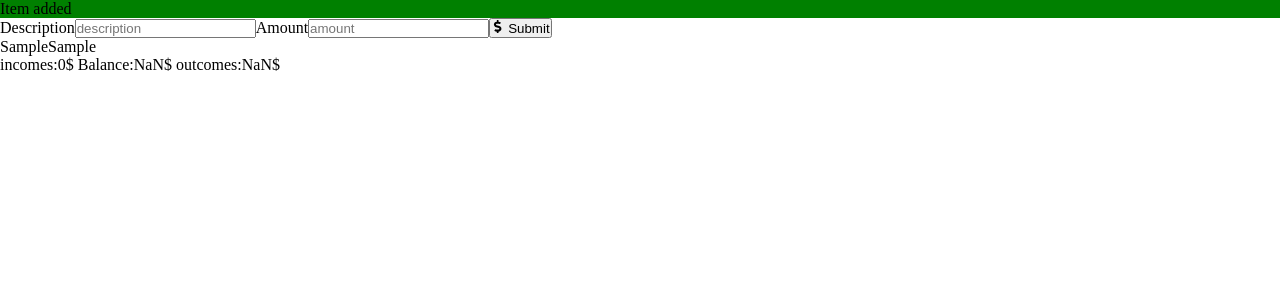
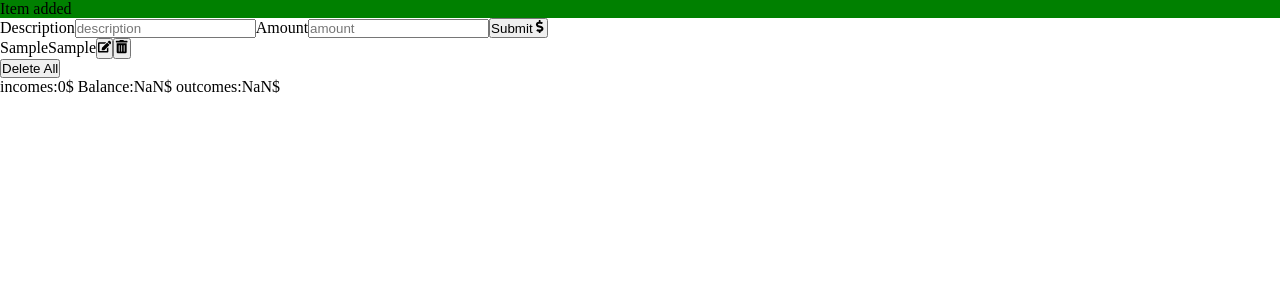
Before and after one commit to MateuszBukowski93/budget-app-react, a React (Create React App) app: page / in a window 1280 px wide. Both pictures are taken after typing "Sample", "Sample" into the empty fields and a click on the button "Submit". Shown: the top 300 px of the page. Built offline with nearby package versions, Linux system fonts and the light colour scheme.

Commit message:
All functions finished

```diff
--- a/src/App.js
+++ b/src/App.js
@@ -16,16 +16,19 @@ function App() {
   //Hooks
   //List
   const [budgetItems, setBudgetItems] = useState(initialState);
-  //Form
+  //budget item
   const [description, setDescription] = useState("");
   const [amount, setAmount] = useState("");
+  const [id, setId] = useState(0)
   // Summary
   const [incomes, setIncomes] = useState(0);
   const [balance, setBalance] = useState(0);
   const [outcomes, setOutcomes] = useState(0);
   //Alert
-  const [alert,setAlert] = useState({show:false})
-  //Locale Storage
+  const [alert, setAlert] = useState({ show: false });
+  // edit
+  const [edit, setEdit] = useState(false)
+   //Locale Storage
   useEffect(() => {
     localStorage.setItem("budgetItems", JSON.stringify(budgetItems));
   }, [budgetItems]);
@@ -35,6 +38,7 @@ function App() {
     let incomes = 0;
     let balance = 0;
     let outcomes = 0;
+
     budgetItems.map(item => {
       balance += parseInt(item.amount);
       if (item.amount > 0) {
@@ -42,45 +46,82 @@ function App() {
       } else {
         outcomes += parseInt(item.amount);
       }
+
+    });
       setIncomes(incomes);
       setBalance(balance);
       setOutcomes(outcomes);
-    });
   });
 
-  // changing description
+  // set description
   const handleDescription = e => {
     setDescription(e.target.value);
   };
 
-  //changing amount
+  //set amount
   const handleAmount = e => {
     setAmount(e.target.value);
   };
   //Alert
   const handleAlert = ({ type, text }) => {
-    setAlert({show:true, type, text})
-    setTimeout(()=>{
-      setAlert({show:false})
-    },3000)
+    setAlert({ show: true, type, text });
+    setTimeout(() => {
+      setAlert({ show: false });
+    }, 3000);
   };
+  //delete single item
+  const deleteItem = id => {
+    let temporaryBudgetItems = budgetItems.filter(item => {
+      return item.id !== id;
+    });
+    setBudgetItems(temporaryBudgetItems);
+    handleAlert({ type: "danger", text: "Item deleted" });
+  };
+  //to delete all items
+  const deleteAllBudgetItems = () => {
+    setBudgetItems([]);
+    handleAlert({ type: "danger", text: "All items deleted" });
+  };
+  //edit budget item
+  const editItem = (id) => {
+    setEdit(true)
+    let budgetItemToEdit = budgetItems.find(item => item.id === id)
+    let {description, amount } = budgetItemToEdit;
+    setDescription(description)
+    setAmount(amount)
+    setId(id)
+  }
+
   //to handle submit
   const handleSubmit = e => {
     e.preventDefault();
     if (description !== "" && amount !== 0 && amount !== "") {
-      let newBudgetItem = { id: uuid(), description, amount };
-      setBudgetItems([...budgetItems, newBudgetItem]);
+      if(edit){
+        let temporaryBudgetItems = budgetItems.map(item=>{
+          return item.id === id ? {...item, description, amount} : item
+        })
+        setBudgetItems(temporaryBudgetItems)
+        handleAlert({ type: "success", text: "Item edited" });
+        setEdit(false)
+      }else{
+        let newBudgetItem = { id: uuid(), description, amount };
+        setBudgetItems([...budgetItems, newBudgetItem]);
+        handleAlert({ type: "success", text: "Item added" });
+      }
       setAmount("");
       setDescription("");
-      handleAlert({type:"success", text:"Item added"})
+
     } else {
-      handleAlert({type:"danger", text:"Description and Amount can't be empty or 0"})
+      handleAlert({
+        type: "danger",
+        text: "Description and Amount can't be empty or 0"
+      });
     }
   };
 
   return (
     <div>
-      {alert.show && <Alert alert={alert}/>}
+      {alert.show && <Alert alert={alert} />}
 
       <Form
         handleSubmit={handleSubmit}
@@ -88,8 +129,14 @@ function App() {
         handleDescription={handleDescription}
         amount={amount}
         description={description}
+        edit={edit}
       />
-      <List budgetItems={budgetItems} />
+      <List
+        budgetItems={budgetItems}
+        deleteItem={deleteItem}
+        deleteAllBudgetItems={deleteAllBudgetItems}
+        editItem={editItem}
+      />
       <Summary incomes={incomes} outcomes={outcomes} balance={balance} />
     </div>
   );
--- a/src/components/Form.jsx
+++ b/src/components/Form.jsx
@@ -1,15 +1,17 @@
 import React from 'react'
-import { FaDollarSign } from "react-icons/fa";
+import { FaDollarSign, FaEdit  } from "react-icons/fa";
 
-const Form = ({amount, handleAmount, description, handleDescription, handleSubmit}) => {
+const Form = ({amount, handleAmount, description, handleDescription, handleSubmit, edit}) => {
     return (
         <form onSubmit={handleSubmit}>
            <label htmlFor="description">Description</label>
            <input type="text" id="description" name="description" placeholder="description" value={description} onChange={handleDescription}/>
            <label htmlFor="amount">Amount</label>
            <input type="text" id="amount" name="amount" placeholder="amount" value={amount} onChange={handleAmount}/>
+
             <button >
-                <FaDollarSign /> Submit
+                {edit ? "Edit" :  "Submit"}
+                <FaDollarSign />
             </button>
         </form>
     )
--- a/src/components/Item.jsx
+++ b/src/components/Item.jsx
@@ -1,10 +1,20 @@
 import React from 'react'
+import { FaTrashAlt, FaEdit } from "react-icons/fa"
 
-const Item = ({ item:{id, description, amount} }) => {
+const Item = ({ item:{id, description, amount}, deleteItem, editItem }) => {
     return (
         <li>
-           <div className="">{description}
-            {amount}</div>
+           <div className="">
+           {description}
+            {amount}
+            <button onClick={()=>editItem(id)}>
+                <FaEdit />
+            </button>
+            <button onClick={()=>deleteItem(id)}>
+            <FaTrashAlt />
+            </button>
+
+            </div>
 
         </li>
     )
--- a/src/components/List.jsx
+++ b/src/components/List.jsx
@@ -1,13 +1,16 @@
 import React, { Fragment } from "react";
 import Item from "./Item";
-const List = ({ budgetItems }) => {
+const List = ({ budgetItems ,deleteItem, deleteAllBudgetItems, editItem}) => {
   return (
     <Fragment>
       <ul>
         {budgetItems.map(item => {
-          return <Item key={item.id} item={item}/>;
+          return <Item key={item.id} item={item} deleteItem={deleteItem} editItem={editItem}/>;
         })}
       </ul>
+      <button onClick={deleteAllBudgetItems}>
+        Delete All
+      </button>
     </Fragment>
   );
 };
```
